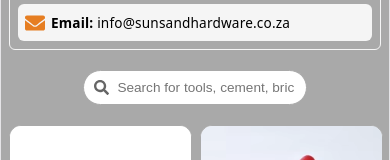
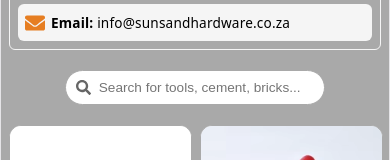
Before and after one commit to siyandatshangela199/hardware-demo, a React (Vite) app: page / in a window 390 px wide. Shown: the part 247-407 px from the top of the page. Built offline with nearby package versions, Linux system fonts and the light colour scheme.

Commit message:
Fix mobile CSS

```diff
--- a/src/App.css
+++ b/src/App.css
@@ -198,7 +198,7 @@ body {
 
   /* Search bar */
   .search-container {
-    width: 60% !important;
+    width: 70% !important;
     box-sizing: border-box;
     padding: 8px 10px !important;
   }
```
